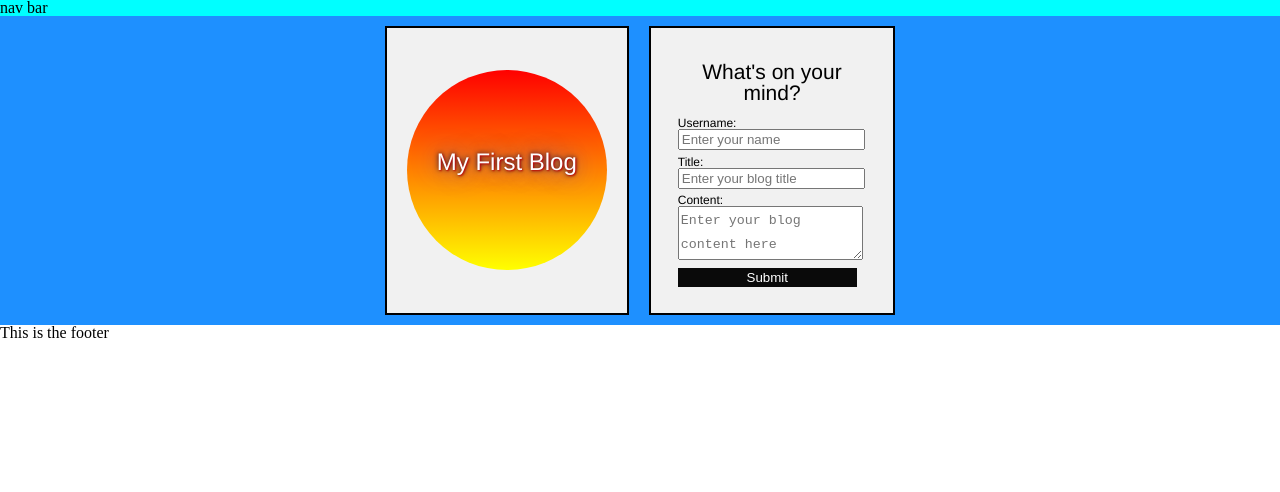
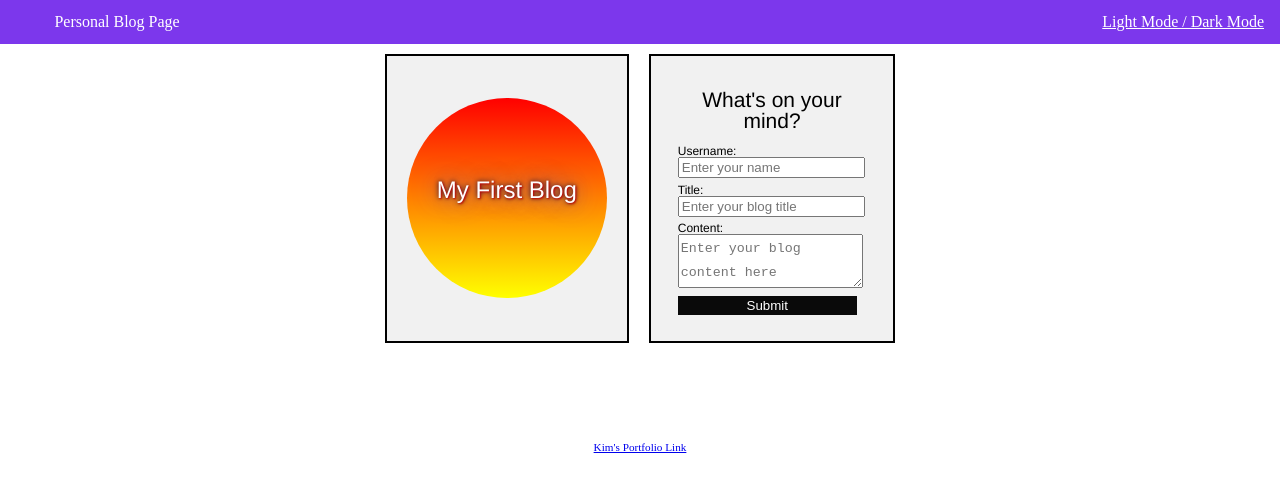
Before and after one commit to KimCBNS/personal_blog, a plain HTML site: page index.html in a window 1280 px wide. Drawn offline with Linux system fonts and the light colour scheme.

Commit message:
implemented a light/dark mode

```diff
--- a/assets/css/blog.css
+++ b/assets/css/blog.css
@@ -27,10 +27,11 @@ footer, header, hgroup, menu, nav, section {
 	display: block;
 }
 
+
 body {
-	line-height: 1;
+  background-color: white;
+  color: black;
 }
-
 
 
 ul {
@@ -68,9 +69,9 @@ h4 {
   font-size: smaller;
 }
 .card {
-  background-color: bisque;
+  background-color: rgb(102, 90, 76);
   border-radius: 20px;
   border: 1px solid black;
   padding: 2%;
-
+  margin: 2%;
 }
--- a/assets/css/form.css
+++ b/assets/css/form.css
@@ -40,5 +40,11 @@ button {
   border: none;
   outline: none;
   cursor: pointer;
+}
 
+footer {
+  font-size: 70%;
+  margin: 7% 0;
+  text-align: center;
+  color: black;
 }
--- a/assets/css/styles.css
+++ b/assets/css/styles.css
@@ -46,15 +46,34 @@ table {
 
 /*  start custom css here */
 
-nav {
-  background-color: aqua;
-  height: 5%;
-  width:auto;
+ul {
+  list-style-type: none;
+  overflow: hidden;
+  background-color: #7c37ec;
+}
+
+li {
+  float: left;
+  display: block;
+  color: white;
+  text-align: center;
+  padding: 14px 16px;
+  margin-left: 3%;
+  text-decoration: none;
+}
+
+li a {
+  color: white;
+}
+
+/* Change the link color to #111 (black) on hover */
+li a:hover {
+  background-color: #39395e;
+  color:#140c22;
 }
 
 .flex-container {
   display: flex;
-  background-color: DodgerBlue;
   align-items: stretch;
   justify-content: center;
   flex-wrap: wrap;
--- a/index.html
+++ b/index.html
@@ -8,7 +8,10 @@
   <title>1st Page Personal Blog</title>
 </head>
 <body>
-  <nav>nav bar</nav>
+  <ul>
+    <li style="float:right"><a href="default.asp">Light Mode / Dark Mode</a></li>
+    <li>Personal Blog Page</li>
+  </ul>
 
   <div class="flex-container">
     <div>
@@ -43,7 +46,10 @@
 
   </div>
 
-  <footer>This is the footer</footer>
+  <footer>
+    <a href="https://kimcbns.github.io/Kim_Portfolio/">Kim's Portfolio Link</a>
+
+  </footer>
   <script src="assets\js\form.js"></script>
 </body>
 </html>
```
Also changed, not shown: assets/js/blog.js (+23 -0 lines), blog.html (+2 -2 lines).
